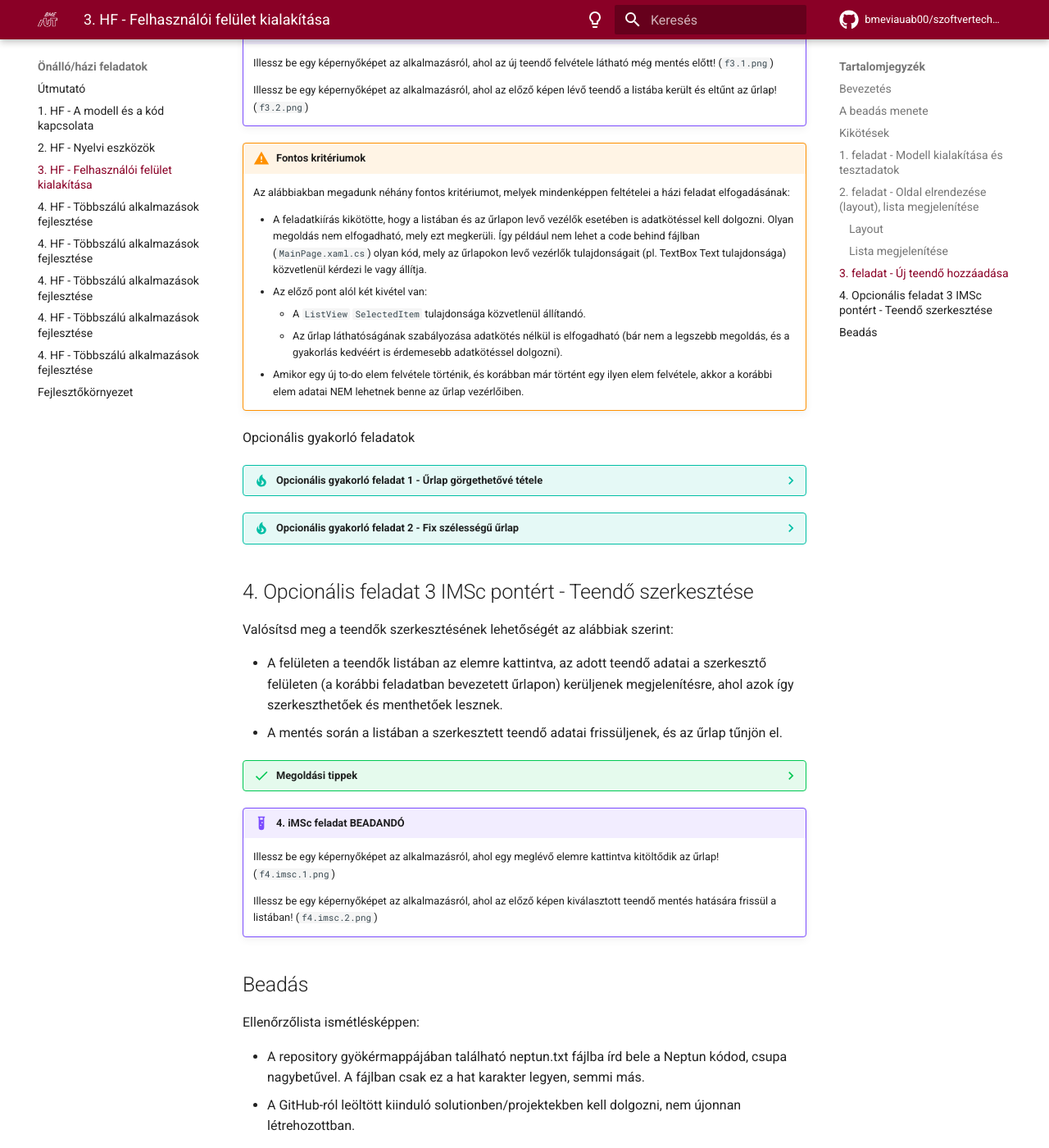
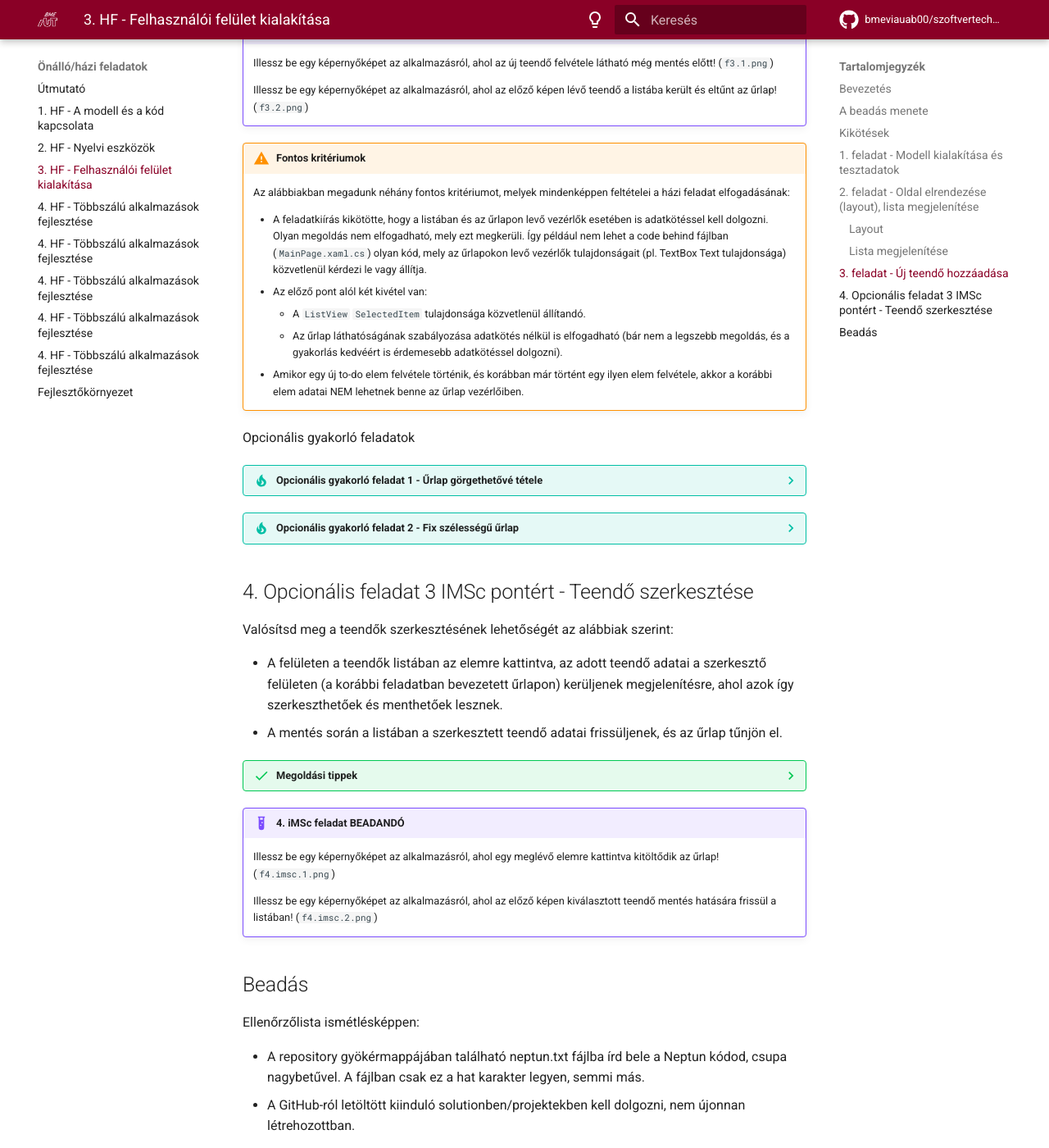
Before and after one commit to bmeviauab00/szoftvertechnikak, an MkDocs documentation site: the page built from docs/hazi/3-felhasznaloi-felulet-kialakitasa/index.md, in a window 1280 px wide and 1400 px high, scrolled down 8827 px. Shown: the whole window at 82% size. Built offline with MkDocs 1.6.1 and Material for MkDocs 9.7.7, drawn with Linux system fonts in a browser that asks for light colours; emoji names are drawn with the system emoji font; comment, search, counter and statistics services are not loaded; the version menu is left out.

Commit message:
Typo fixes

```diff
--- a/docs/hazi/3-felhasznaloi-felulet-kialakitasa/index.md
+++ b/docs/hazi/3-felhasznaloi-felulet-kialakitasa/index.md
@@ -350,7 +350,7 @@ Az űrlap elrendezése
 !!! warning "Fontos kritériumok"
     Az alábbiakban megadunk néhány fontos kritériumot, melyek mindenképpen feltételei a házi feladat elfogadásának:
 
-    * A feladatkiírás kikötötte, hogy a listában és az űrlapon levő vezélők esetében is adatkötéssel kell dolgozni. Olyan megoldás nem elfogadható, mely ezt megkerüli. Így például nem lehet a code behind fájlban (`MainPage.xaml.cs`) olyan kód, mely az űrlapokon levő vezérlők tulajdonságait (pl. TextBox Text tulajdonsága) közvetlenül kérdezi le vagy állítja.
+    * A feladatkiírás kikötötte, hogy a listában és az űrlapon levő vezérlők esetében is adatkötéssel kell dolgozni. Olyan megoldás nem elfogadható, mely ezt megkerüli. Így például nem lehet a code behind fájlban (`MainPage.xaml.cs`) olyan kód, mely az űrlapokon levő vezérlők tulajdonságait (pl. TextBox Text tulajdonsága) közvetlenül kérdezi le vagy állítja.
     * Az előző pont alól két kivétel van:
         * A `ListView` `SelectedItem` tulajdonsága közvetlenül állítandó.
         * Az űrlap láthatóságának szabályozása adatkötés nélkül is elfogadható (bár nem a legszebb megoldás, és a gyakorlás kedvéért is érdemesebb adatkötéssel dolgozni).
--- a/docs/hazi/beadas-ellenorzes/index.md
+++ b/docs/hazi/beadas-ellenorzes/index.md
@@ -1,7 +1,7 @@
 # Házi feladat beadása során ellenőrizendők
 
 - A repository gyökérmappájában található neptun.txt fájlba írd bele a Neptun kódod, csupa nagybetűvel. A fájlban csak ez a hat karakter legyen, semmi más.
-- A GitHub-ról leöltött kiinduló solutionben/projektekben kell dolgozni, nem újonnan létrehozottban.
+- A GitHub-ról letöltött kiinduló solutionben/projektekben kell dolgozni, nem újonnan létrehozottban.
 - Amíg nem vagy rutinos a Visual Studio Git szolgáltatásainak használatában, a push-t követően (legkésőbb akkor, amikor a házi feladatot beadottnak tekintjük) célszerű ellenőrizni a GitHub webes felületén a repository-ban a fájlokra való rápillantással, hogy valóban minden változtatást feltöltöttél-e.
 - A GitHub felületén ellenőrizd a push-t követően, hogy a GitHub Action alapú előellenőrző hiba nélkül lefutott-e.
 - Lényeges, hogy a feladatok csak akkor kerülnek elfogadásra, ha teljesen elkészülnek, és minden tekintetben teljesítik a követelményeket. Nem forduló kód, illetve részleges megoldás elfogadásában nem érdemes bízni.
```
